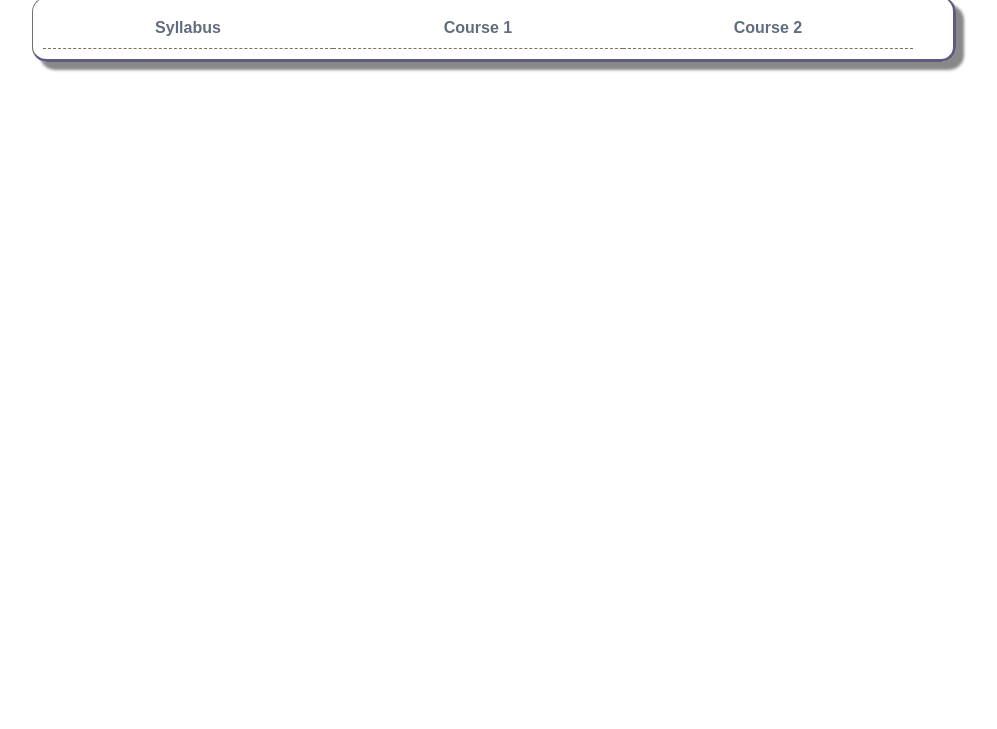
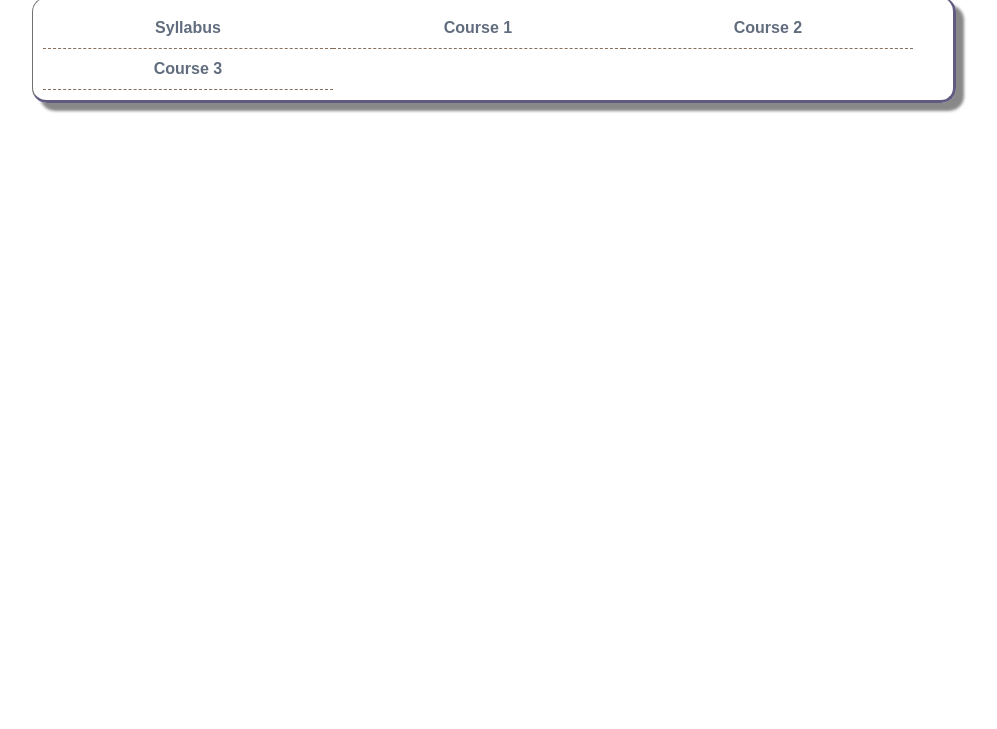
Before and after one commit to ninghchen/ninghchen.github.io, a plain HTML site: page index.htm in a window 1280 px wide. Shown: the part 71-800 px from the top of the page, without its empty margins (146-1143 px from the left). Drawn offline with nearby package versions, Linux system fonts and the light colour scheme.

Commit message:
Course 3 link

```diff
--- a/index.htm
+++ b/index.htm
@@ -692,6 +692,7 @@ a:hover {
     <li><a href = "syllabus.pdf">Syllabus</a></li>
     <li><a href = "Course_1.htm">Course 1</a></li>
     <li><a href = "Course_2.htm">Course 2</a></li>
+    <li><a href = "Course_3.htm">Course 3</a></li>
 </div>
 </body>
 </html>
```
